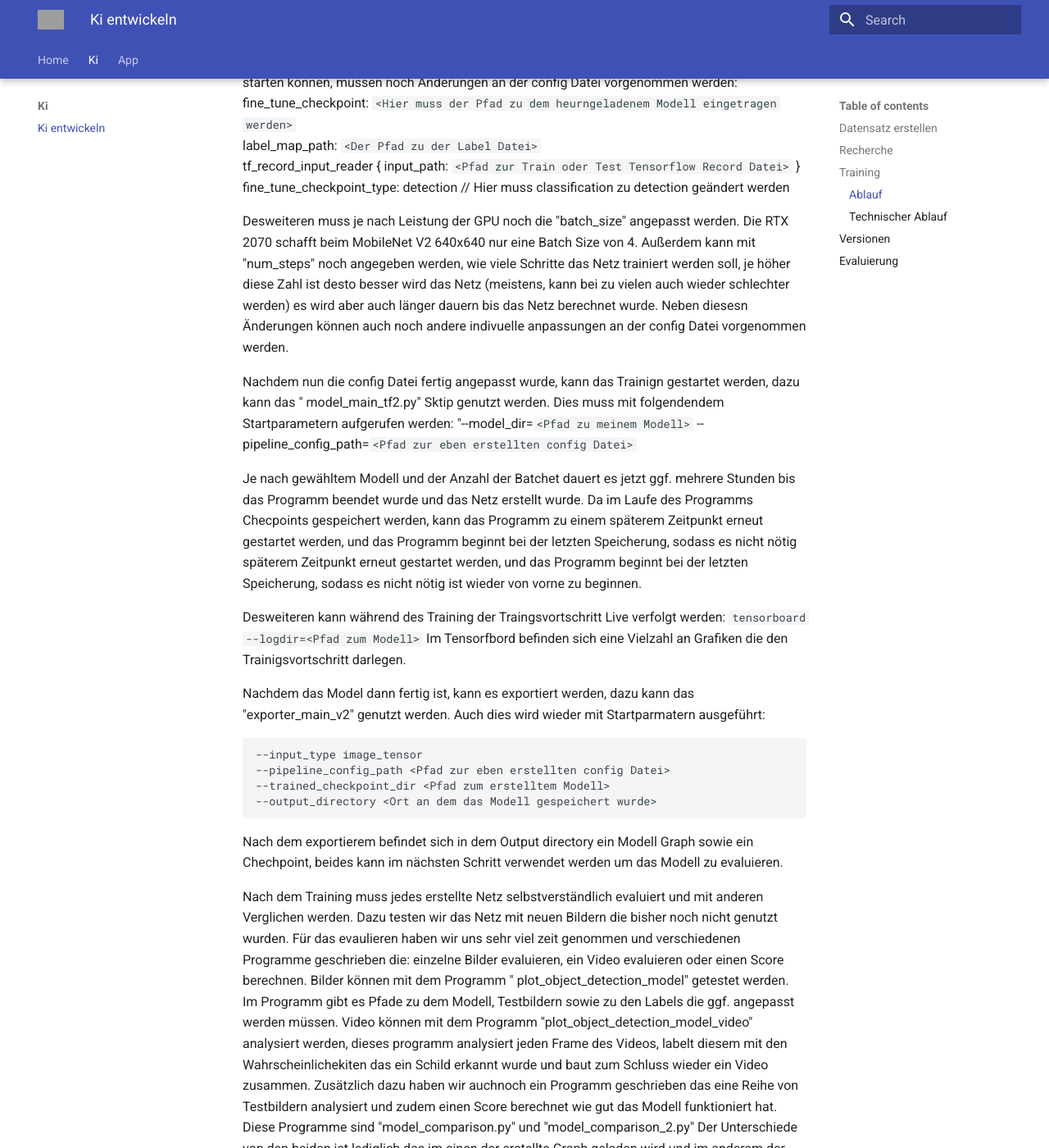
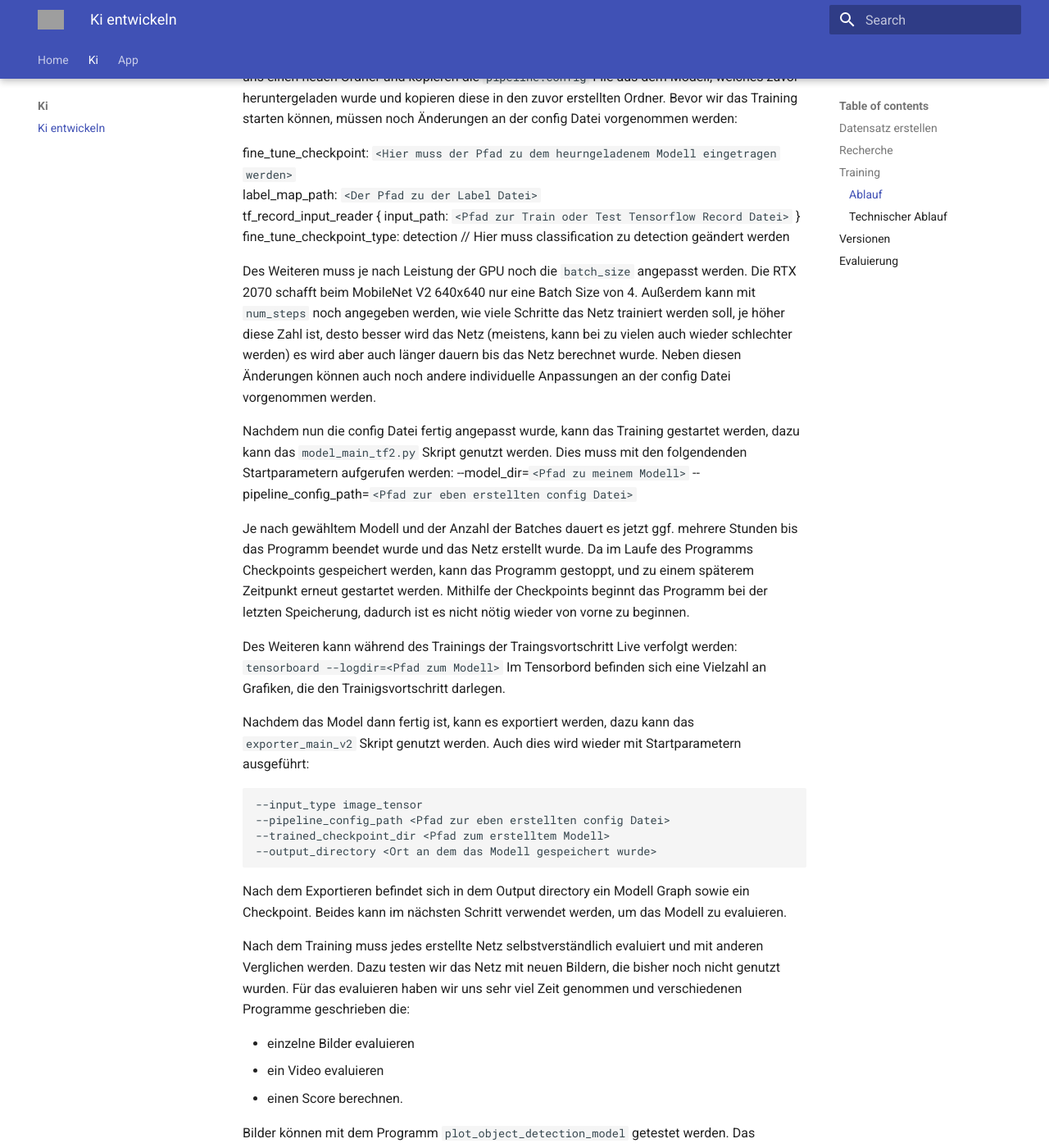
Before and after one commit to GDKI-WS20-T04/traffic-sign-detection, an MkDocs documentation site: the page built from docs/ki/index.md, in a window 1280 px wide and 1400 px high, scrolled down 2058 px. Shown: the whole window at 82% size. Built offline with MkDocs 1.6.1 and Material for MkDocs 9.7.7, drawn with Linux system fonts in a browser that asks for light colours; some of the changed text lies outside the part shown; grey boxes are pictures that could not be loaded.

Commit message:
some grammar fixes
Former-commit-id: a5472d7ed8f1566dda0dc182ffa6ea880a27d90b

````diff
--- a/docs/ki/index.md
+++ b/docs/ki/index.md
@@ -45,67 +45,69 @@ natürlich eine Tensorflow Installation mit einer GPU Unterstützung.
 
 6. Evaluieren / Programmeinsatz
 
-Beim Ablauf dieser Schritte haben wir uns anhand dieser Dokumentation orieniert:
+Beim Ablauf dieser Schritte haben wir uns anhand dieser Dokumentation orientiert:
 [Training Custom Object Detector](https://tensorflow-object-detection-api-tutorial.readthedocs.io/en/latest/training.html)
 
-Ebenso werden bei den meisten Schritten Python Programme zur Hilfe gezogen, diese sind in der oben angegaben
+Ebenso werden bei den meisten Schritten Python Programme zur Hilfe gezogen, diese sind in der oben angegebenen
 Dokumentation enthalten und wurden dann für unsere Zwecke ggf. angepasst.
 
-Im Ersten Schritt muss unser Datensatz in eine Trainings und Test-Ordner unterteilt werden. Dies könnte
-selbstverständlich auch von Hand erledigt werden ist jedoch mit einem Programm deutlich einfacher. Dazu kann das
-`partition_dataset.py` mit dem Startparametern `-x -i <OrdnerPfadZuBilder> -r 0.1`
-Nach dem Ausführen dieses Skripts wurde dann ein Test sowie Train Ordner erstellt.
+Im ersten Schritt muss unser Datensatz in einen Trainings und Test-Ordner unterteilt werden. Dies könnte
+selbstverständlich auch von Hand erledigt werden, ist jedoch mit einem Programm deutlich einfacher. Dazu kann das
+`partition_dataset.py` mit den Startparametern `-x -i <OrdnerPfadZuBilder> -r 0.1`. Nach dem Ausführen dieses Skripts
+wurde dann ein Test sowie Train Ordner erstellt.
 
-Bevor jetzt weiter gemacht werden kann, muss zuerst die Label Datei erstellt werden. In der label.pbtxt File werden alle
-Labeld definiert die das Netz später erkennen soll. Ein Eintrag könnte so aussehen:
+Bevor jetzt weiter gemacht werden kann, muss zuerst die Label-Datei erstellt werden. In der `label.pbtxt` File werden
+alle Labels definiert die das Netz später erkennen soll. Ein Eintrag könnte so aussehen:
 
 ```js
-item {
-  id: 1
-  name: 'zwanzig'
+item
+{
+    id: 1
+    name: 'zwanzig'
 }
 ```
 
-Dananach können dann die Tensorflow Record Datein erstellt werden, dazu wird das Skript
-`generate_tfrecord.py` genutzt. Dies muss mit dem Startparameter `-x <OrdnerPfadZuBilder> -l <PfadZuLabels> -o < PfadFürDieErstellteFile>\(test/train).record` ausgeführt werden.
-Dieses Sktipt muss dann einmal für den Test sowie den Train Ordner ausgeführt werden.
+Danach können dann die Tensorflow Record Dateien erstellt werden, dazu wird das Skript
+`generate_tfrecord.py` genutzt. Dies muss mit dem
+Startparameter `-x <OrdnerPfadZuBilder> -l <PfadZuLabels> -o < PfadFürDieErstellteFile>\(test/train).record` ausgeführt
+werden. Dieses Skript muss dann einmal für den Test sowie den Train Ordner ausgeführt werden.
 
-Nachdem nun die Tensorflow Record Dateien erstellt wurden kann im Tensorflow Modell Zoo ein Modell heruntergeladen
+Nachdem nun die Tensorflow Record Dateien erstellt wurden, kann im Tensorflow Modell Zoo ein Modell heruntergeladen
 werden.
 [TensorFlow 2 Detection Model Zoo](https://github.com/tensorflow/models/blob/master/research/object_detection/g3doc/tf2_detection_zoo.md)
-Sobald die Wahl des Modells getroffen wurde und ein Modell heruntergeladen wurde muss dies noch entpackt sowie in den
-Projekt Ordner verschoben werden, da wir es im nachfolgendem Schritt benötigen.
+Sobald die Wahl des Modells getroffen wurde und ein Modell heruntergeladen wurde muss dies noch entpackt, sowie in den
+Projektordner verschoben werden, da wir es im nachfolgendem Schritt benötigen.
 
-Im nächstem Schritt kommen wir nun zum eigentlichen Training des Modells. Dazu erstellen wir uns einen neuen Ordner uns
-kopieren die "pipeline.config" File aus dem Modell das wir uns zuvor heruntergeladen haben, und kopieren diese in den
-zuvor erstellten Ordner. Bevor wir das Training starten können, müssen noch Änderungen an der config Datei vorgenommen
-werden:
+Im nächsten Schritt kommen wir nun zum eigentlichen Training des Modells. Dazu erstellen wir uns einen neuen Ordner und
+kopieren die `pipeline.config` File aus dem Modell, welches zuvor heruntergeladen wurde und kopieren diese in den zuvor
+erstellten Ordner. Bevor wir das Training starten können, müssen noch Änderungen an der config Datei vorgenommen werden:
+
 fine_tune_checkpoint: `<Hier muss der Pfad zu dem heurngeladenem Modell eingetragen werden>`
 label_map_path: `<Der Pfad zu der Label Datei>`
 tf_record_input_reader { input_path: `<Pfad zur Train oder Test Tensorflow Record Datei>` } fine_tune_checkpoint_type:
 detection // Hier muss classification zu detection geändert werden
 
-Desweiteren muss je nach Leistung der GPU noch die "batch_size" angepasst werden. Die RTX 2070 schafft beim MobileNet V2
-640x640 nur eine Batch Size von 4. Außerdem kann mit "num_steps" noch angegeben werden, wie viele Schritte das Netz
-trainiert werden soll, je höher diese Zahl ist desto besser wird das Netz (meistens, kann bei zu vielen auch wieder
-schlechter werden) es wird aber auch länger dauern bis das Netz berechnet wurde. Neben diesesn Änderungen können auch
-noch andere indivuelle anpassungen an der config Datei vorgenommen werden.
+Des Weiteren muss je nach Leistung der GPU noch die `batch_size` angepasst werden. Die RTX 2070 schafft beim MobileNet
+V2 640x640 nur eine Batch Size von 4. Außerdem kann mit `num_steps` noch angegeben werden, wie viele Schritte das Netz
+trainiert werden soll, je höher diese Zahl ist, desto besser wird das Netz (meistens, kann bei zu vielen auch wieder
+schlechter werden) es wird aber auch länger dauern bis das Netz berechnet wurde. Neben diesen Änderungen können auch
+noch andere individuelle Anpassungen an der config Datei vorgenommen werden.
 
-Nachdem nun die config Datei fertig angepasst wurde, kann das Trainign gestartet werden, dazu kann das "
-model_main_tf2.py" Sktip genutzt werden. Dies muss mit folgendendem Startparametern aufgerufen werden:
-"--model_dir=`<Pfad zu meinem Modell>` --pipeline_config_path=`<Pfad zur eben erstellten config Datei>`
+Nachdem nun die config Datei fertig angepasst wurde, kann das Training gestartet werden, dazu kann das
+`model_main_tf2.py` Skript genutzt werden. Dies muss mit den folgendenden Startparametern aufgerufen werden:
+--model_dir=`<Pfad zu meinem Modell>` --pipeline_config_path=`<Pfad zur eben erstellten config Datei>`
 
-Je nach gewähltem Modell und der Anzahl der Batchet dauert es jetzt ggf. mehrere Stunden bis das Programm beendet wurde
-und das Netz erstellt wurde. Da im Laufe des Programms Checpoints gespeichert werden, kann das Programm zu einem
-späterem Zeitpunkt erneut gestartet werden, und das Programm beginnt bei der letzten Speicherung, sodass es nicht nötig
-späterem Zeitpunkt erneut gestartet werden, und das Programm beginnt bei der letzten Speicherung, sodass es nicht nötig
-ist wieder von vorne zu beginnen.
+Je nach gewähltem Modell und der Anzahl der Batches dauert es jetzt ggf. mehrere Stunden bis das Programm beendet wurde
+und das Netz erstellt wurde. Da im Laufe des Programms Checkpoints gespeichert werden, kann das Programm gestoppt, und
+zu einem späterem Zeitpunkt erneut gestartet werden. Mithilfe der Checkpoints beginnt das Programm bei der letzten
+Speicherung, dadurch ist es nicht nötig wieder von vorne zu beginnen.
 
-Desweiteren kann während des Training der Traingsvortschritt Live verfolgt werden: `tensorboard --logdir=<Pfad zum Modell>`
-Im Tensorfbord befinden sich eine Vielzahl an Grafiken die den Trainigsvortschritt darlegen.
+Des Weiteren kann während des Trainings der Traingsvortschritt Live verfolgt
+werden: `tensorboard --logdir=<Pfad zum Modell>`
+Im Tensorbord befinden sich eine Vielzahl an Grafiken, die den Trainigsvortschritt darlegen.
 
-Nachdem das Model dann fertig ist, kann es exportiert werden, dazu kann das "exporter_main_v2" genutzt werden. Auch dies
-wird wieder mit Startparmatern ausgeführt:
+Nachdem das Model dann fertig ist, kann es exportiert werden, dazu kann das `exporter_main_v2` Skript genutzt werden.
+Auch dies wird wieder mit Startparametern ausgeführt:
 
 ```sh
 --input_type image_tensor
@@ -114,39 +116,45 @@ wird wieder mit Startparmatern ausgeführt:
 --output_directory <Ort an dem das Modell gespeichert wurde>
 ```
 
-Nach dem exportierem befindet sich in dem Output directory ein Modell Graph sowie ein Chechpoint, beides kann im
-nächsten Schritt verwendet werden um das Modell zu evaluieren.
+Nach dem Exportieren befindet sich in dem Output directory ein Modell Graph sowie ein Checkpoint. Beides kann im
+nächsten Schritt verwendet werden, um das Modell zu evaluieren.
 
 Nach dem Training muss jedes erstellte Netz selbstverständlich evaluiert und mit anderen Verglichen werden. Dazu testen
-wir das Netz mit neuen Bildern die bisher noch nicht genutzt wurden. Für das evaulieren haben wir uns sehr viel zeit
+wir das Netz mit neuen Bildern, die bisher noch nicht genutzt wurden. Für das evaluieren haben wir uns sehr viel Zeit
 genommen und verschiedenen Programme geschrieben die:
-einzelne Bilder evaluieren, ein Video evaluieren oder einen Score berechnen. Bilder können mit dem Programm "
-plot_object_detection_model" getestet werden. Im Programm gibt es Pfade zu dem Modell, Testbildern sowie zu den Labels
-die ggf. angepasst werden müssen. Video können mit dem Programm "plot_object_detection_model_video" analysiert werden,
-dieses programm analysiert jeden Frame des Videos, labelt diesem mit den Wahrscheinlichekiten das ein Schild erkannt
-wurde und baut zum Schluss wieder ein Video zusammen. Zusätzlich dazu haben wir auchnoch ein Programm geschrieben das
-eine Reihe von Testbildern analysiert und zudem einen Score berechnet wie gut das Modell funktioniert hat. Diese
-Programme sind "model_comparison.py" und "model_comparison_2.py"
-Der Unterschiede von den beiden ist lediglich das im einen der erstellte Graph geladen wird und im anderem der
-Checkpoint.
+
+- einzelne Bilder evaluieren
+- ein Video evaluieren
+- einen Score berechnen.
+
+Bilder können mit dem Programm `plot_object_detection_model` getestet werden. Das Programm speichert die eingebenen
+Bildern mit Labeld der erkannten Objekte. Im Programm gibt es Pfade zu dem Modell, Testbildern sowie zu den Labels die
+ggf. angepasst werden müssen. Videos können mit dem Programm `plot_object_detection_model_video` analysiert werden,
+dieses Programm analysiert jeden Frame des Videos, labelt diesem mit den Wahrscheinlichkeiten das ein Schild erkannt
+wurde und baut zum Schluss wieder ein Video zusammen. Neben diesen ebaulierungsmöglichkeiten, haben wir zusätzlich auch
+noch ein Programm geschrieben, dass eine Reihe von Testbildern analysiert und einen Score berechnet wie gut das Modell
+funktioniert hat. Diese Programme sind `model_comparison.py` und `model_comparison_2.py`. Der Unterschiede der beiden
+ist lediglich, dass im einen der erstellte Graph geladen wird und im anderem der Checkpoint.
 
 ### Technischer Ablauf
 
-Den Oben beschriebenen Ablauf haben wir für mehrere Netzte angewendet, welche hier nocheinmal näher erläutert werden.
+Den Oben beschriebenen Ablauf haben wir nun für mehrere Netze angewandt, welche hier noch einmal näher erläutert werden.
 
 ## Versionen
 
-Begonnen haben wir mit einem SSD MobileNet V2 FPNLite 640x640. Die Einstellungen haben wir hier nicht wieter angepasst,
-außer das wir die Steps auf 20.000 eingestellt haben, um etwas schneller bereits eine Ergebnis zu haben. Das Ergebnis
-war auch bereits einigermaßen zufriedenstellend. An der Learning-Rate konnte unter anderem festgestellt werden, dass
-noch weiter trainiert werden kann.
+Begonnen haben wir mit einem SSD MobileNet V2 FPNLite 640x640. Die Einstellungen haben wir hier nicht weiter angepasst,
+außer das wir die Steps auf 20.000 reduziert haben, um etwas schneller bereits ein Ergebnis zu haben. Das Ergebnis war
+auch bereits einigermaßen zufriedenstellend. An der Learning-Rate konnte unter anderem festgestellt werden, dass noch
+weiter trainiert werden kann.
 
 ![](../assets/images/Model1_1.png)
 ![](../assets/images/Model1_2.png)
 
-Das Compare Skript kahm bereits auf folgende Werte:
+Das Compare Skript kam bereits auf folgende Werte:
 12 / 25 Bilder erkannt
+
 7,19 Punkte
+
 28,3 Sekunden Laufzeit
 
 Hier 2 Beispiel Bilder:
@@ -157,17 +165,19 @@ Hier 2 Beispiel Bilder:
 Das Zone 30 Ende Schild wurde zwar falsch erkannt aber auch nut mit einer sehr geringen Wahrscheinlichkeit. Das
 Dreißiger Schild wurde ebenfalls zwar erkannt aber auch noch relativ unsicher.
 
-Nachdem das erste SSD MobileNet V2 FPNLite 640x640 mit 20.000 Schritten schon gut funktioniert hatte uns wir am
-Traingsverlauf gesehen hatten das noch potenzial besteht, haben wir das Model erneut durchlaufen lassen. Dieses mal dann
-aber mit 50.000 Steps. Auch hier wieder der Traingsverlauf im Tensorbord:
+Nachdem das erste SSD MobileNet V2 FPNLite 640x640 mit 20.000 Schritten schon gut funktioniert hatte und wir am
+Trainingsverlauf gesehen hatten das noch potenzial besteht, haben wir das Model erneut durchlaufen lassen. Dieses Mal
+dann aber mit 50.000 Steps. Auch hier wieder der Trainingsverlauf im Tensor Bord:
 
 ![](../assets/images/Model2_1.png)
 ![](../assets/images/Model2_2.png)
 
-Das Compare Skript kahm bereits auf folgende Werte:
+Das Compare Skript kam bereits auf deutlich bessere Werte:
 
 18 / 25 Bilder
+
 15,74 Punkte
+
 17,76 Sekunden
 
 Auch hier wieder die zwei Beispiel Bilder:
@@ -175,57 +185,65 @@ Auch hier wieder die zwei Beispiel Bilder:
 ![](../assets/images/Model2_3.jpg)
 ![](../assets/images/Model2_4.jpg)
 
-Wie man erkennt werden die beiden Bilder schon deutlich sicherer erkannt wie zuvor.
+Wie man erkennt werden die beiden Bilder schon deutlich sicherer und jetzt auch richtig erkannt als zuvor. Jedoch
+besteht hier noch Verbesserungspotenzial.
 
-Als nächstes haben wir dann ein Faster R-CNN ResNet101 V1 640x640 versucht. Hier sind wir aber leider auf das problem
-gestoßen das die RTX 2070 nicht genug Video-RAM besitzt und das Trainieren dadurch nicht durchgeführt werden konnte.
+Als Nächstes haben wir dann ein Faster R-CNN ResNet101 V1 640x640 versucht. Hier sind wir aber leider auf das Problem
+gestoßen das die RTX 2070 nicht genug Video-RAM besitzt um das Training durchzuführen.
 
 ![](../assets/images/Model3_1.png)
 
-Als alternative hätten wir das Netz auch auf Google Colab brechnen lassen können, wir haben uns dann aber dafür
+Als alternative hätten wir das Netz auch auf Google Colab berechnen lassen können, wir haben uns dann aber dafür
 entschieden ein Faster R-CNN ResNet50 V1 640x640 zu nutzen. Dieses funktioniert auch mit nur 8 GB Video-RAM. Dieses Netz
-hat jedoch nicht wirklich funktioniert, was mitunter auch daran liegen könnte das wir einen doch sehr kleinen Datensatz
-mit nur 1000 Bilder hatten. Die Lernrate klingt zwar plausibel, ist aber längst nicht so hoch wie beim SSD MobileNet.
+hat jedoch nicht wirklich funktioniert, was mitunter auch daran liegen könnte, dass wir doch einen sehr kleinen
+Datensatz mit nur 1000 Bilder hatten. Die Lernrate klingt zwar plausibel, ist aber längst nicht so hoch wie beim SSD
+MobileNet.
 
 ![](../assets/images/Model4_1.png)
 ![](../assets/images/Model4_2.png)
 
-Das Compare Skript kahm bereits auf folgende Werte:
+Das Compare Skript kam auf folgende ernüchternde Werte:
 
 1 / 25 Bilder
+
 0,005 Punkte
+
 17,04 Sekunden
 
-Auch hierbei stellt man fest das, dass Netz nicht wirklich funktioniert. Hier haben wir versucht das Netz nocheinmal mit
-anderen Einstellungen zu starten, hat jedoch nicht funktioniert. Da wir jetzt nicht alzu viel Zeit investeieren wollten
-um ein nicht funnktionierendes Netz zum Laufen zu bekommen, haben wir uns dann entschieden besser unser SSD MobileNet zu
-verbessern.
+Das Netz funktioniert nicht wirklich. Hier haben wir versucht das Netz noch einmal mit anderen Einstellungen zu starten,
+was jedoch nicht zum Erfolg geführt hat. Da wir nicht allzu viel Zeit investieren wollten, um ein nicht funktionierendes
+Netz zum Laufen zu bekommen, haben wir uns dann entschieden unser SSD MobileNet zu verbessern.
 
-Da wir in unserem Datensatz einige sehr schlechte Bilder hatten auf dennen selbst ein Mensch keine Zahl auf dem Schild
-erkennen konnte, haben ir uns entschieden diese aus dem Datensatz zu entfernen. Mit diesem überarbeitetem Datensatz
-haben wir dann das SSD MobileNet V2 FPNLite 640x640 noch einmal trainiert. Die resultate haben sich dadurch dann noch
+Da wir in unserem Datensatz einige sehr schlechte Bilder hatten, auf welchen selbst ein Mensch keine Zahl auf dem Schild
+erkennen konnte, haben wir uns entschieden diese aus dem Datensatz zu entfernen. Mit diesem überarbeitetem Datensatz
+haben wir dann das SSD MobileNet V2 FPNLite 640x640 noch einmal trainiert. Die Resultate haben sich dadurch dann noch
 einmal verbessert. Der Trainingsverlauf war identisch mit dem vorherigem SSD MobileNet. Die Resultate der Testbilder
 haben sich zudem noch einmal verbessert:
 
 ![](../assets/images/Model5_1.jpg)
 ![](../assets/images/Model5_2.jpg)
 
-Auch das Compare Skript hat dieses Netz nocheinmal bessert bewertet:
+Auch das Compare Skript hat dieses Netz noch einmal bessert bewertet:
+
 19 / 25 Bilder
+
 16,4 Punkte
+
 17,77 Sekunden
 
-Da wir bisher nur Modelle mit einer Auflösung von 640x640 genutzt hatten wollten wir auch nocheinmal ein Netz mit einer
-geringeren Pixelanzahl testen. Dabei haben wir uns für ein SSD MobileNet v2 320x320 entschieden. Wir waren uns aber
-bereits vor dem Training unsicher ob das Netz überhaupt funktionieren kann, da bei diesen wenigen Pixeln nicht viel zu
-sehen ist. Dies hat sich dann auch im Trainingsverlauf dargelegt.
+Da wir bisher nur Modelle mit einer Auflösung von 640x640 genutzt hatten, wollten wir auch noch einmal ein Netz mit
+einer geringeren Pixelanzahl testen. Dabei haben wir uns für ein SSD MobileNet v2 320x320 entschieden. Wir waren uns
+aber bereits vor dem Training unsicher, ob das Netz überhaupt funktionieren kann, da bei diesen wenigen Pixeln nicht
+viel zu erkennen ist. Dies hat sich dann auch im Trainingsverlauf dargelegt.
 
 ![](../assets/images/Model6_1.png)
 ![](../assets/images/Model6_2.png)
 
-Auch das Compare Skript hat ergeben das das Netz nicht wirklich funktioniert:
+Auch das Compare Skript hat ergeben das, dass Netz nicht wirklich funktioniert:
 0 / 25 Bilder
+
 0 Punkte
+
 16,35 Sekunden
 
 In der App haben wir dann, dass beste SSD MobileNet V2 FPNLite 640x640 genutzt.
````
Also changed, not shown: other parts of docs/ki/index.md (+8 -8 lines).
